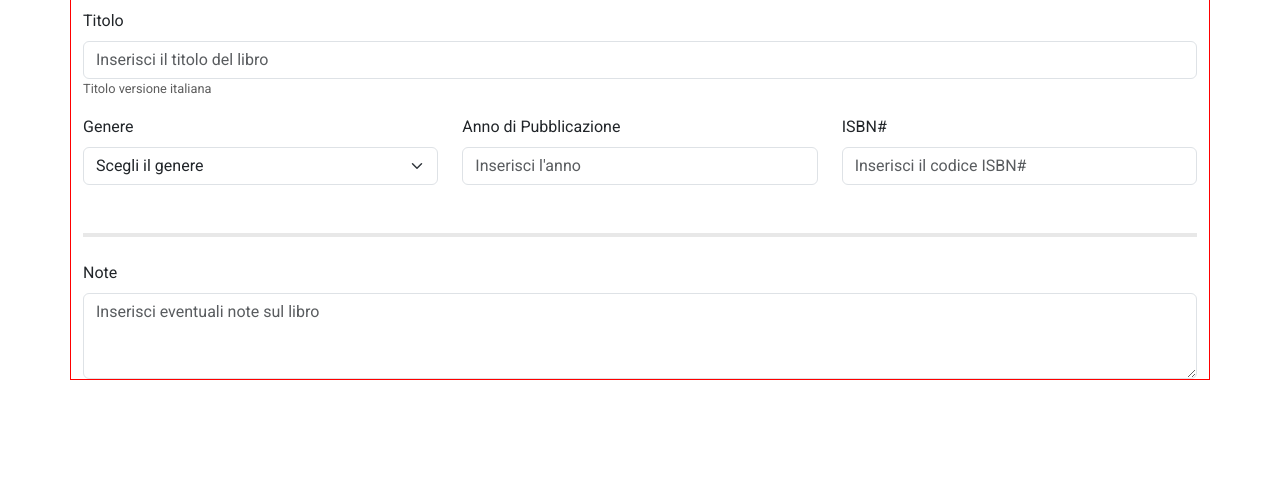
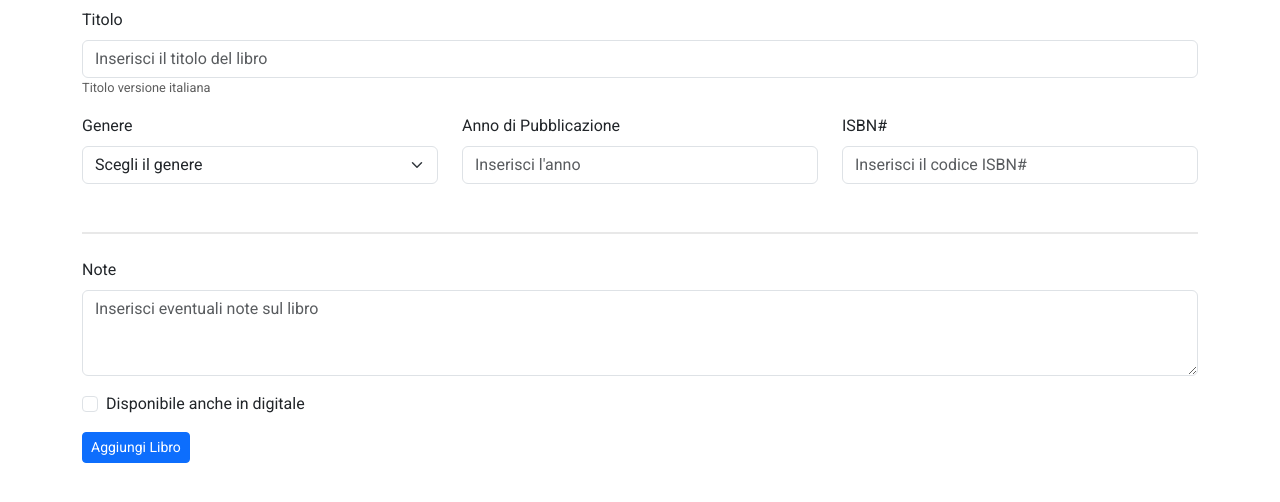
Before and after one commit to Andre050101/html-css-bootstrap-dashboard, a plain HTML site: page newpage.html in a window 1280 px wide. Shown: the part 220-722 px from the top of the page. Drawn offline with nearby package versions, Linux system fonts and the light colour scheme.

Commit message:
desktop-vision of new page done

```diff
--- a/css/style.css
+++ b/css/style.css
@@ -40,7 +40,7 @@
     color: rgb(93, 93, 93);
 }
 .greyline{
-    border: 2px solid rgba(128, 128, 128, 0.182);
+    border: 1.5px solid rgba(128, 128, 128, 0.182);
     width: 100%;
 }
 
--- a/newpage.html
+++ b/newpage.html
@@ -46,7 +46,7 @@
         </header>
 
         <main>
-            <div class="debug container mt-4">
+            <div class="container mt-4">
                 <h2>Nuovo Libro</h2>
                 <div id="nameSurname" class="row">
                     <div class="col">
@@ -94,9 +94,13 @@
                     <label for="exampleFormControlTextarea1" class="form-label">Note</label>
                     <textarea class="form-control" id="exampleFormControlTextarea1" rows="3" placeholder="Inserisci eventuali note sul libro"></textarea>
                 </div>
-                <div>
-
+                <div class="form-check my-3">
+                    <input class="form-check-input" type="checkbox" value="" id="flexCheckDefault">
+                    <label class="form-check-label" for="flexCheckDefault">
+                        Disponibile anche in digitale
+                    </label>
                 </div>
+                <button onclick="window.location.href='index.html'" class="btn btn-primary btn-sm">Aggiungi Libro</button>
             </div>
         </main>
     </body>
```
